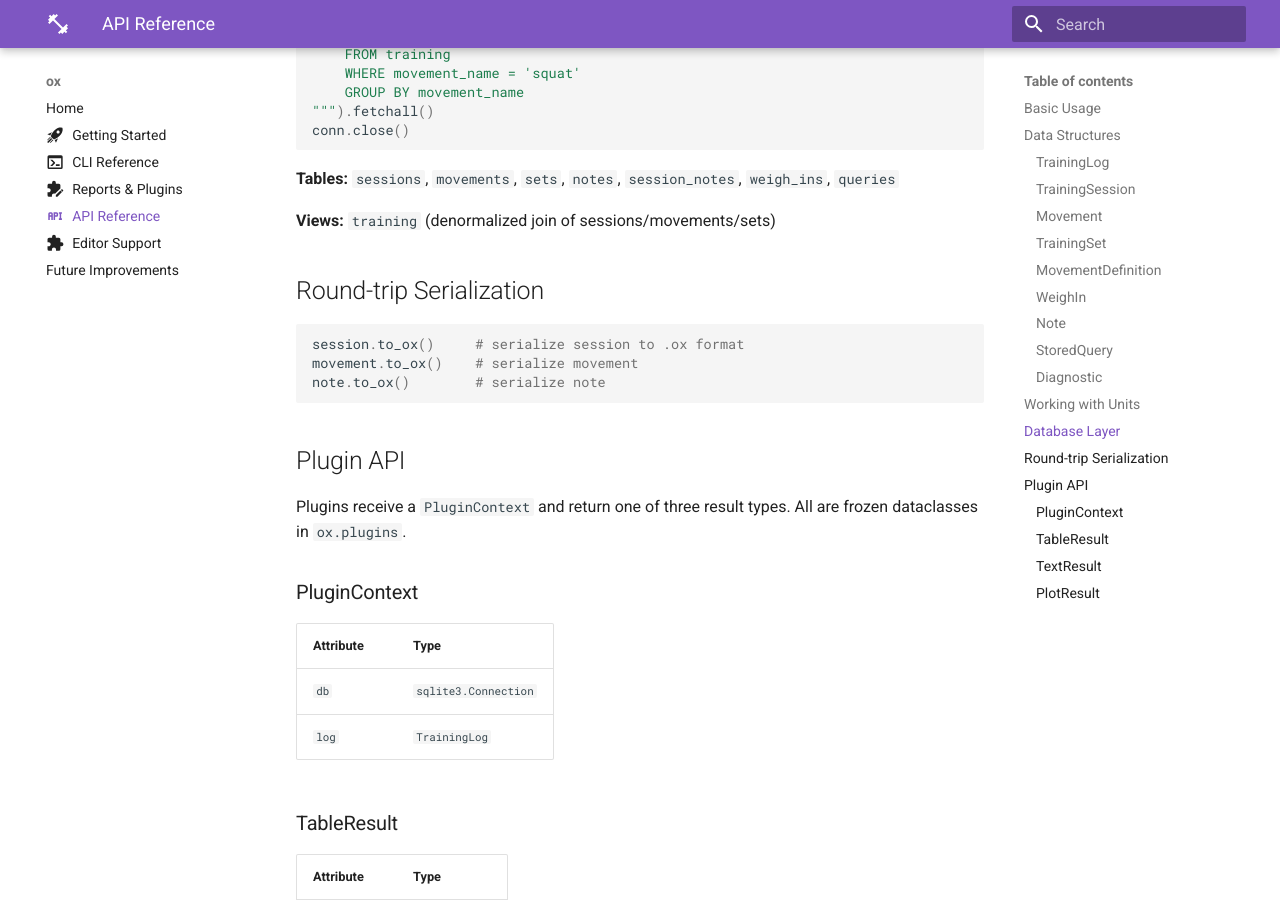
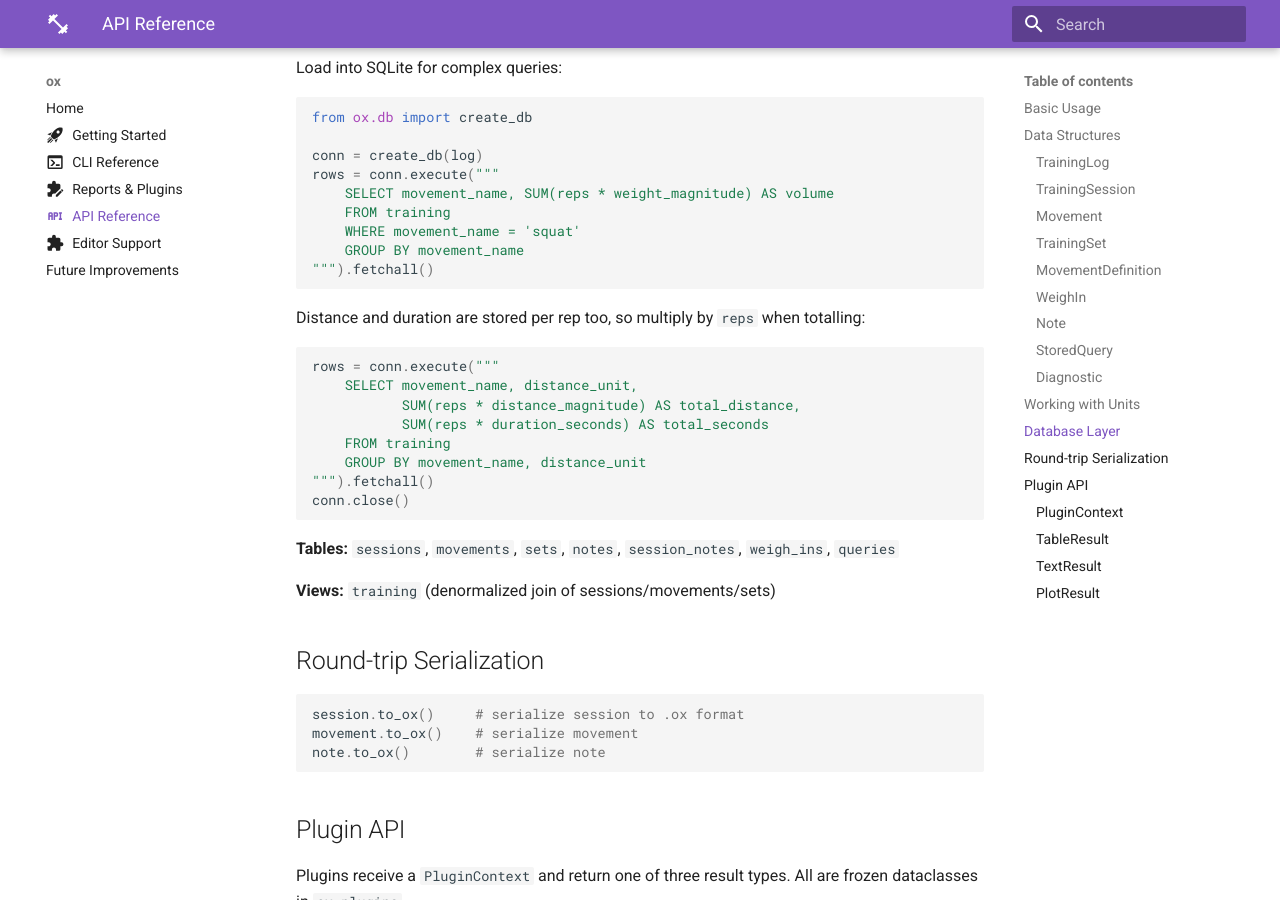
Before and after one commit to konnerhorton/ox, an MkDocs documentation site: the page built from docs/api-reference.md, in a window 1280 px wide and 900 px high, scrolled down 4367 px. Built offline with MkDocs 1.6.1 and Material for MkDocs 9.7.7, drawn with Linux system fonts in a browser that asks for light colours; some of the changed text lies outside the part shown.

Commit message:
per-rep-measures: document per-rep weight, distance, duration
Weight, distance and duration each apply to every rep in a set, so
totals multiply by reps. Weight already worked this way (volume);
this writes the rule down for all three. SPEC "What works today",
Set fields bullet. TODO #7.

````diff
--- a/docs/api-reference.md
+++ b/docs/api-reference.md
@@ -68,6 +68,11 @@
 |---|---|
 | `reps` | `int` |
 | `weight` | `Quantity \| None` |
+| `duration` | `datetime.timedelta \| None` |
+| `distance` | `Quantity \| None` |
+
+`weight`, `duration` and `distance` each apply to every rep in the set, so totals multiply by
+`reps`: `3x6 50yd` covers 900yd, and `3x5 PT30S` takes 7m30s.
 
 **Properties:** `volume` (`reps × weight`, or `None` for BW)
 
@@ -148,6 +153,18 @@
     WHERE movement_name = 'squat'
     GROUP BY movement_name
 """).fetchall()
+```
+
+Distance and duration are stored per rep too, so multiply by `reps` when totalling:
+
+```python
+rows = conn.execute("""
+    SELECT movement_name, distance_unit,
+           SUM(reps * distance_magnitude) AS total_distance,
+           SUM(reps * duration_seconds) AS total_seconds
+    FROM training
+    GROUP BY movement_name, distance_unit
+""").fetchall()
 conn.close()
 ```
 
````
Also changed, not shown: CLAUDE.md (+1 -0 lines), SPEC.md (+1 -1 lines), docs/getting-started.md (+10 -0 lines), 1 other file.
